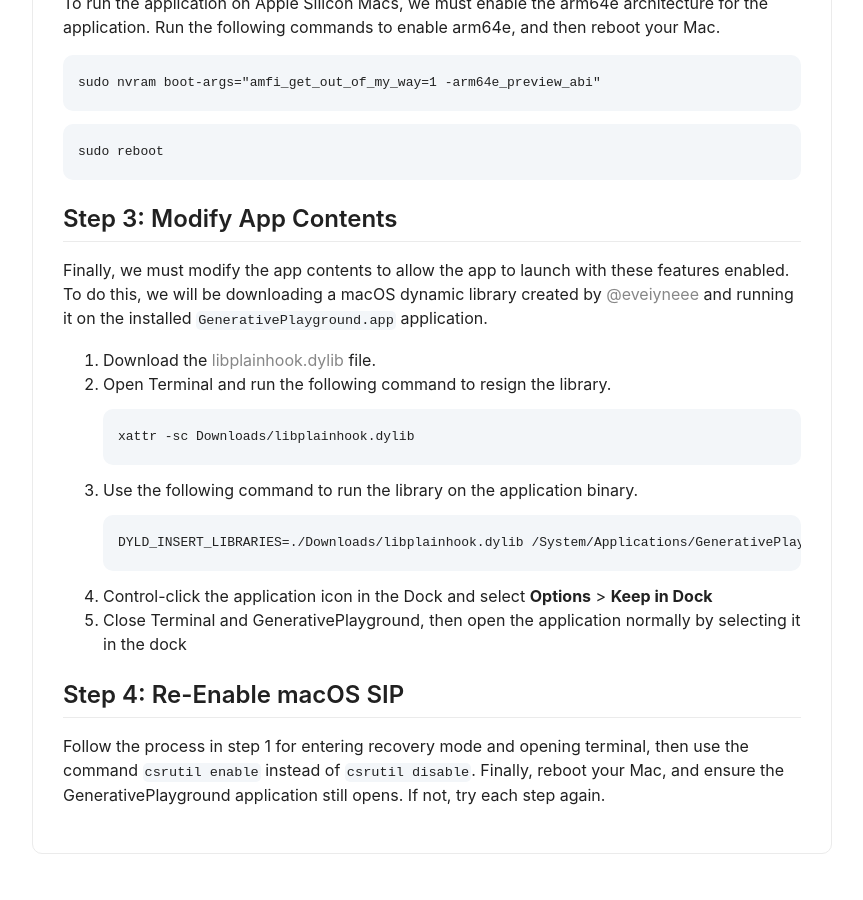
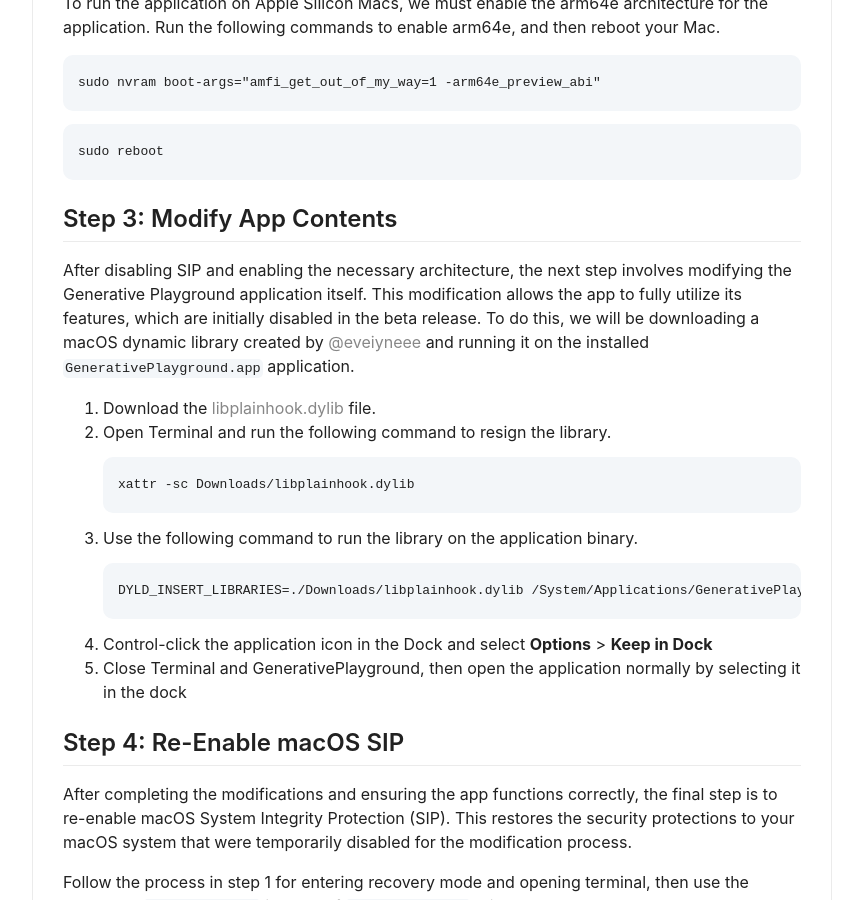
Before and after one commit to nilsstreedain/nilsstreedain.com, a Jekyll site: the page built from blog/_posts/2024-06-18-enabling-generative-playground-on-macos-15-beta-1.md, in a window 1280 px wide and 900 px high, scrolled down 2038 px. Shown: the whole window, without its empty margins (358-1221 px from the left). Built offline with Jekyll 4.4.1, drawn with Linux system fonts in a browser that asks for light colours; before the commit the page ends 2907 px from its top, so only the background shows below that.

Commit message:
Fixed my terrible writting

````diff
--- a/blog/_posts/2024-06-18-enabling-generative-playground-on-macos-15-beta-1.md
+++ b/blog/_posts/2024-06-18-enabling-generative-playground-on-macos-15-beta-1.md
@@ -55,7 +55,7 @@
 ```
 
 ## Step 3: Modify App Contents
-Finally, we must modify the app contents to allow the app to launch with these features enabled. To do this, we will be downloading a macOS dynamic library created by [@eveiyneee](https://x.com/eveiyneee) and running it on the installed `GenerativePlayground.app` application.
+After disabling SIP and enabling the necessary architecture, the next step involves modifying the Generative Playground application itself. This modification allows the app to fully utilize its features, which are initially disabled in the beta release. To do this, we will be downloading a macOS dynamic library created by [@eveiyneee](https://x.com/eveiyneee) and running it on the installed `GenerativePlayground.app` application.
 1. Download the [libplainhook.dylib](/assets/files/libplainhook.dylib) file.
 2. Open Terminal and run the following command to resign the library.
 ```
@@ -69,4 +69,6 @@
 4. Close Terminal and GenerativePlayground, then open the application normally by selecting it in the dock
 
 ## Step 4: Re-Enable macOS SIP
+After completing the modifications and ensuring the app functions correctly, the final step is to re-enable macOS System Integrity Protection (SIP). This restores the security protections to your macOS system that were temporarily disabled for the modification process.
+
 Follow the process in step 1 for entering recovery mode and opening terminal, then use the command `csrutil enable` instead of `csrutil disable`. Finally, reboot your Mac, and ensure the GenerativePlayground application still opens. If not, try each step again.
````
